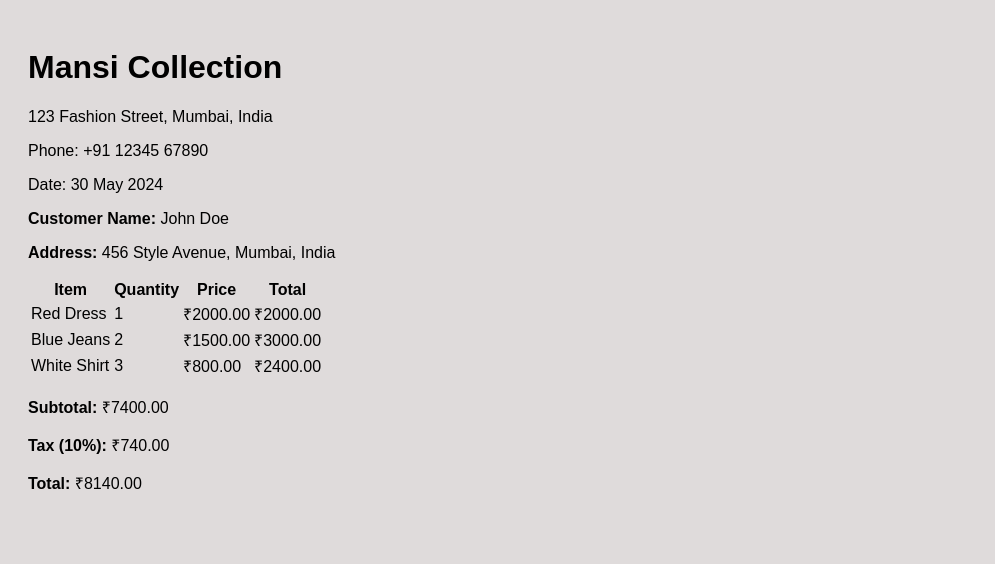
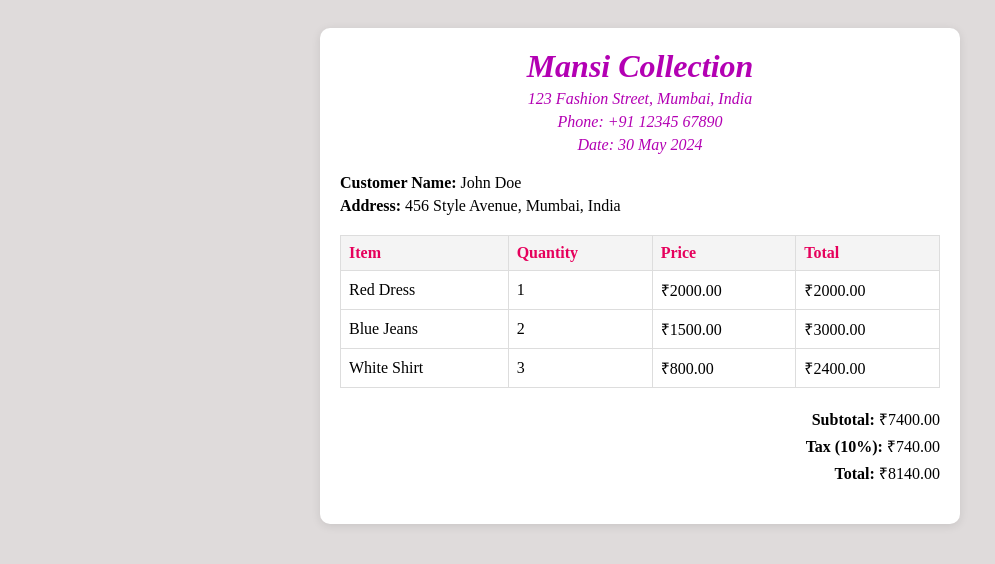
Before and after one commit to MansiMali18/Assignment-21, a plain HTML site: page index.html in a window 1280 px wide. Shown: the whole page, without its empty margins (0-995 px from the left). Drawn offline with Linux system fonts and the light colour scheme; a web font is replaced by a local one.

Commit message:
css applied

```diff
--- a/index.html
+++ b/index.html
@@ -12,6 +12,52 @@
             background-color: #dfdbdb;
             padding: 20px;
         }
+        .receipt-container {
+            max-width: 600px;
+            margin: auto;
+            background: white;
+            padding: 20px;
+            border-radius: 10px;
+            box-shadow: 0 2px 10px rgba(0, 0, 0, 0.1);
+            font-family:Edu NSW ACT Foundation;
+
+        }
+        .header {
+            text-align: center;
+            margin-bottom: 20px;
+            font-style: italic;
+            color:  #b300b3;
+            font-family: Charm;
+        }
+        .header h1 {
+            margin: 0;
+        }
+        .header p {
+            margin: 5px 0 0;
+        }
+        .details, .items, .total {
+            margin-bottom: 20px;
+        }
+        .details p, .total p {
+            margin: 5px 0;
+        }
+        .items table {
+            width: 100%;
+            border-collapse: collapse;
+        }
+        .items th, .items td {
+            border: 1px solid #ddd;
+            padding: 8px;
+            text-align: left;
+        }
+        .items th {
+            background-color: #f4f4f4;
+            color:#e6005c;
+        }
+        .total {
+            text-align: right;
+        }
+
 
     </style>
 </head>
```
